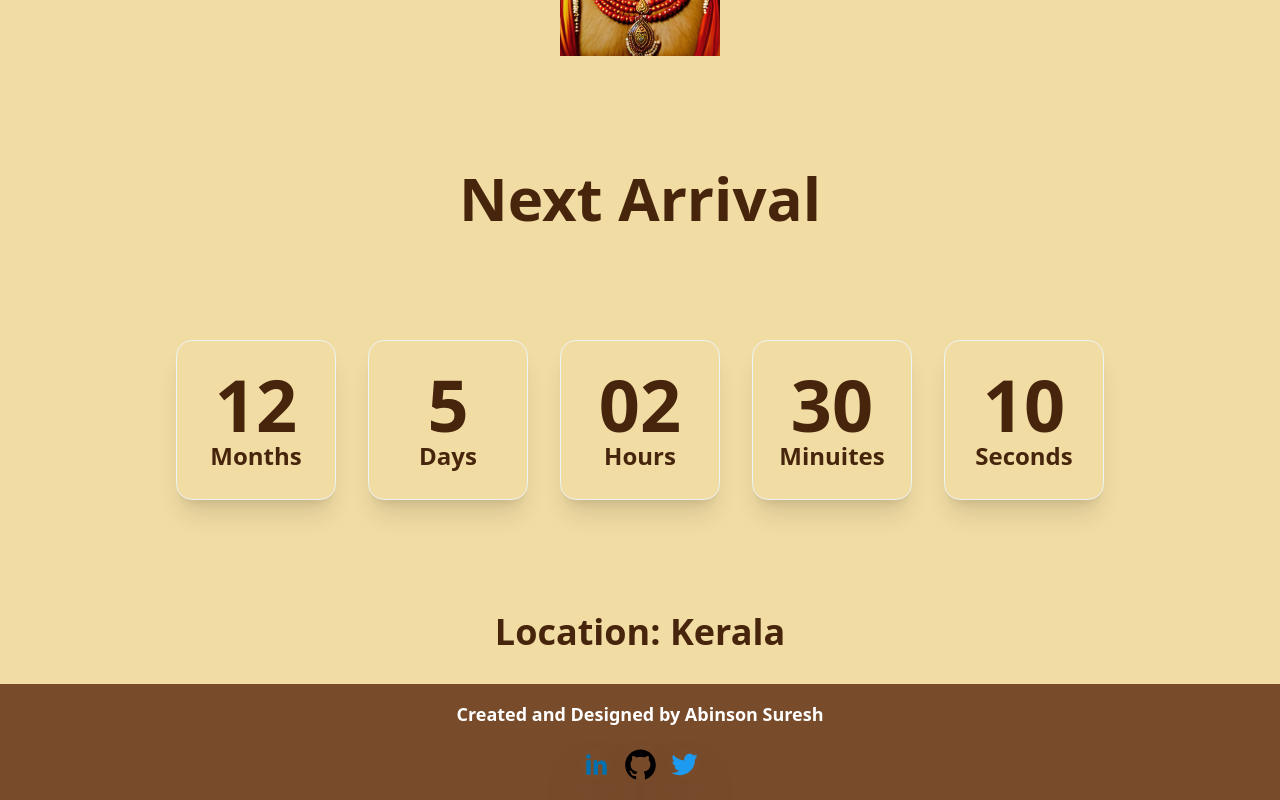
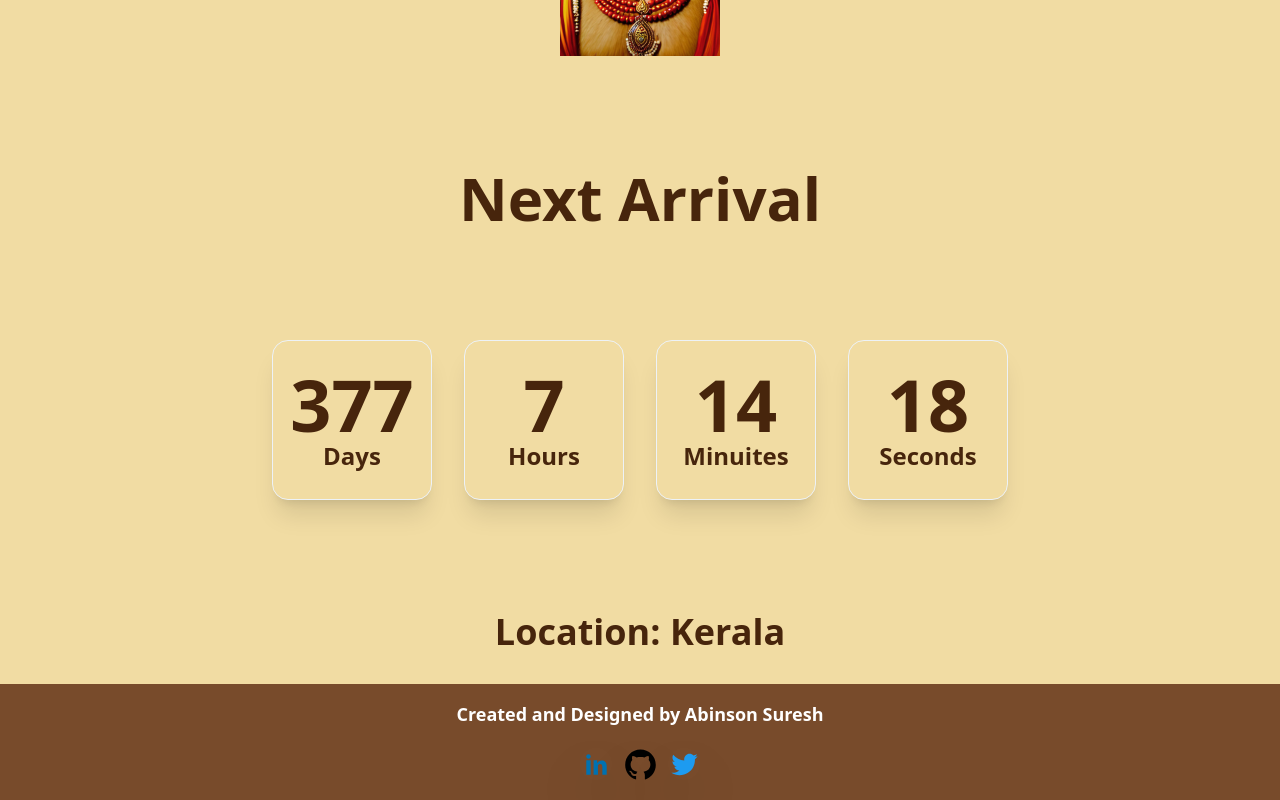
Before and after one commit to Abinsonsuresh/Maveli_Portfolio, a React (Vite) app: page / in a window 1280 px wide. Shown: the part 4982-5782 px from the top of the page. Built offline with nearby package versions, Linux system fonts and the light colour scheme.

Commit message:
Arrival Timer added

```diff
--- a/src/Pages/Arrival.jsx
+++ b/src/Pages/Arrival.jsx
@@ -1,6 +1,51 @@
-import React from 'react'
+import React, { useEffect, useRef, useState } from 'react'
 
 const Arrival = () => {
+
+    const [days, setDays] = useState('00')
+    const [hours, setHours] = useState('00')
+    const [mins, setMins] = useState('00')
+    const [sec, setSec] = useState('00')
+
+    let interval = useRef()
+
+    const startTimer = () => {
+        const countDown = new Date('Sep 14, 2024 00:00:00').getTime()
+        // console.log(countDown)
+
+        interval = setInterval(() => {
+            const now = new Date().getTime()
+            const distance = countDown - now;
+        // console.log(distance)
+
+
+            const Setdays = Math.floor((distance / (1000 * 60 * 60 * 24)))
+            const Sethours = Math.floor((distance % (1000 * 60 * 60 * 24) / (1000 * 60 * 60)))
+            const Setmins = Math.floor((distance % (1000 * 60 * 60) / (1000 * 60)))
+            const Setsec = Math.floor((distance % (1000 * 60)) / 1000)
+
+            if (distance < 0) {
+                // STOP TIMER
+                clearInterval(interval.current)
+            }
+            else {
+                setDays(Setdays)
+                setHours(Sethours)
+                setMins(Setmins)
+                setSec(Setsec)
+            }
+
+        }, 1000)
+    }
+
+    useEffect(()=>{
+        startTimer()
+        return ()=>{
+                clearInterval(interval.current)
+
+        }
+    })
+
     return (
         <>
             <div className='flex justify-center my-8 h-full'>
@@ -8,15 +53,15 @@ const Arrival = () => {
             </div>
 
             <div className='flex flex-col md:flex-row justify-center items-center h-full  gap-8 my-28'>
-   <div className='border border-secondary rounded-2xl shadow-xl bg-primary p-8 h-40 w-40 flex justify-center items-center flex-col'>
+                {/* <div className='border border-secondary rounded-2xl shadow-xl bg-primary p-8 h-40 w-40 flex justify-center items-center flex-col'>
                     <p className='md:text-7xl text-3xl font-bold'>12</p>
                     <p className='md:text-2xl text-2xl font-bold'>Months</p>
 
-        </div>
+                </div> */}
 
 
                 <div className='border border-secondary rounded-2xl shadow-xl bg-primary p-8 h-40 w-40  flex justify-center items-center flex-col'>
-            <p className='md:text-7xl text-3xl font-bold'>5</p>
+                    <p className='md:text-7xl text-3xl font-bold'>{days}</p>
                     <p className='md:text-2xl text-2xl font-bold'>Days</p>
 
                 </div>
@@ -24,20 +69,20 @@ const Arrival = () => {
 
 
                 <div className='border border-secondary rounded-2xl shadow-xl bg-primary p-8 h-40 w-40  flex justify-center items-center flex-col'>
-            <p className='md:text-7xl text-3xl font-bold'>02</p>
+                    <p className='md:text-7xl text-3xl font-bold'>{hours}</p>
                     <p className='md:text-2xl text-2xl font-bold'>Hours</p>
                 </div>
 
 
 
                 <div className='border border-secondary rounded-2xl shadow-xl bg-primary p-8 h-40 w-40  flex justify-center items-center flex-col'>
-            <p className='md:text-7xl text-3xl font-bold'>30</p>
+                    <p className='md:text-7xl text-3xl font-bold'>{mins}</p>
                     <p className='md:text-2xl text-2xl font-bold'>Minuites</p>
                 </div>
 
 
                 <div className='border border-secondary rounded-2xl shadow-xl bg-primary p-8 h-40 w-40 flex justify-center items-center flex-col'>
-            <p className='md:text-7xl text-3xl font-bold'>10</p>
+                    <p className='md:text-7xl text-3xl font-bold'>{sec}</p>
                     <p className='md:text-2xl text-2xl font-bold'>Seconds</p>
                 </div>
 
--- a/src/Pages/Gallery.jsx
+++ b/src/Pages/Gallery.jsx
@@ -4,6 +4,7 @@ import img2 from '../assets/Gallery/2.jpg'
 import img3 from '../assets/Gallery/3.jpg'
 import img4 from '../assets/Gallery/4.jpg'
 
+import { motion } from 'framer-motion'
 
 
 const Gallery = () => {
@@ -12,7 +13,7 @@ const Gallery = () => {
    <div className='flex justify-center h-full'>
         <h3 className='font-bold text-6xl'>Gallery</h3>
    </div>
-    <div className='flex flex-wrap justify-center items-center gap-5 h-full my-12 min-h-[100vh] '>
+    <motion.div initial={{ opacity: 0, x: -100 }} whileInView={{ x: 0, opacity: 1 }} transition={{  duration: 1 }}  className='flex flex-wrap justify-center items-center gap-5 h-full my-12 min-h-[100vh] '>
         <img src={img4} className='w-40 rounded-lg hover:scale-105' alt="" />
         <img src={img1} className='w-40 rounded-lg hover:scale-105' alt="" />
         <img src={img2} className='w-40 rounded-lg hover:scale-105' alt="" />
@@ -28,7 +29,7 @@ const Gallery = () => {
 
 
 
-    </div>
+    </motion.div>
     </>
   )
 }
--- a/src/Pages/Home.jsx
+++ b/src/Pages/Home.jsx
@@ -19,7 +19,7 @@ import Gallery from './Gallery'
 const Home = () => {
   return (
     <>
-    <div className='mx-4 overflow-hidden scrollbar-hide'>
+    <div className='mx-4 overflow-hidden '>
         <Navbar/>
         <MainHome/>
         <About/>
```
Lines whose indentation alone changed are shown as unchanged.
